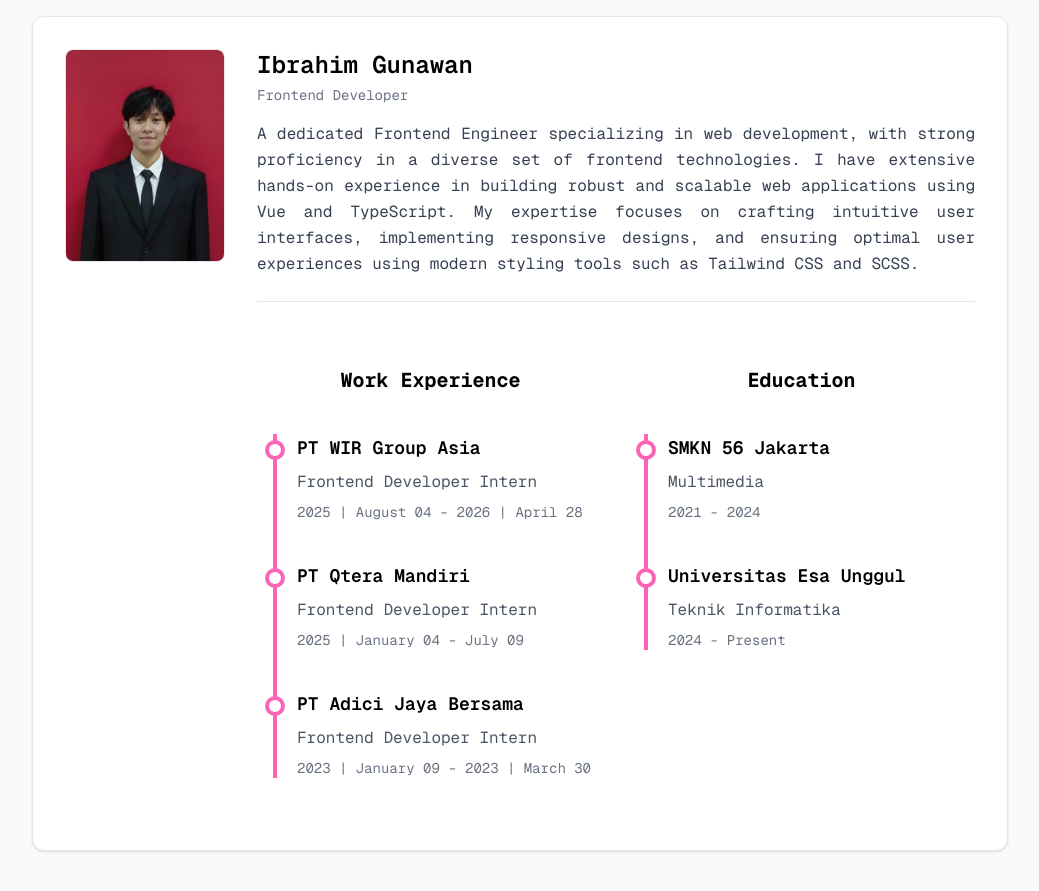
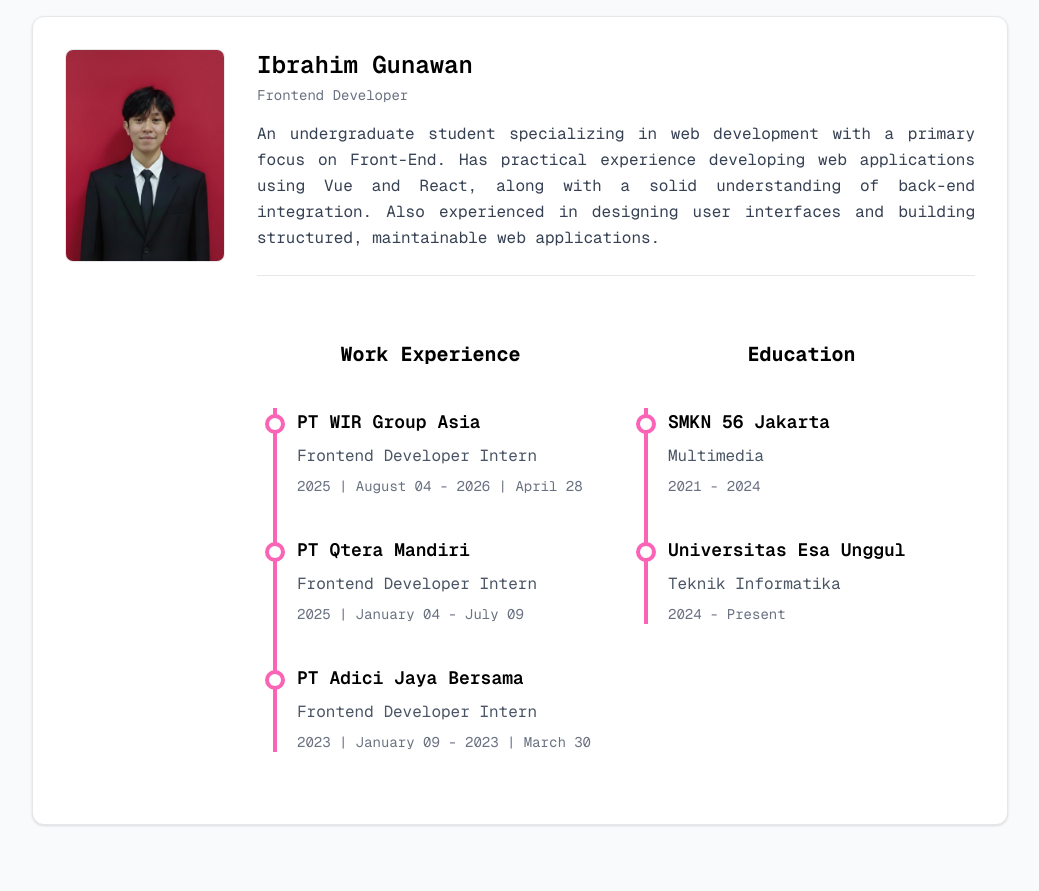
Before and after one commit to ibra132/portofolio, a React (Vite) app: page / in a window 1280 px wide. Shown: the part 900-1791 px from the top of the page, without its empty margins (120-1159 px from the left). Built offline with nearby package versions, Linux system fonts and the light colour scheme.

Commit message:
feat: rename CV file and update content for clarity and relevance

```diff
--- a/src/components/sections/Hero.jsx
+++ b/src/components/sections/Hero.jsx
@@ -55,7 +55,7 @@ const Hero = () => {
         <div className="flex gap-2">
           <a
             onClick={handleDownload}
-            href="/CV Ibrahim Gunawan.pdf"
+            href="/CV ATS Ibrahim Gunawan.pdf"
             download
             className="bg-white text-black px-4 py-2 rounded-lg"
           >
--- a/src/data.js
+++ b/src/data.js
@@ -13,7 +13,7 @@ import Tools10 from "/assets/tools/canva.png";
 import Tools11 from "/assets/tools/figma.png";
 
 export const aboutText =
-  "A dedicated Frontend Engineer specializing in web development, with strong proficiency in a diverse set of frontend technologies. I have extensive hands-on experience in building robust and scalable web applications using Vue and TypeScript. My expertise focuses on crafting intuitive user interfaces, implementing responsive designs, and ensuring optimal user experiences using modern styling tools such as Tailwind CSS and SCSS.";
+  "An undergraduate student specializing in web development with a primary focus on Front-End. Has practical experience developing web applications using Vue and React, along with a solid understanding of back-end integration. Also experienced in designing user interfaces and building structured, maintainable web applications.";
 
 export const work = [
   {
```
Also changed, not shown: 2 other files (tests, documents, lock files or other folders).
